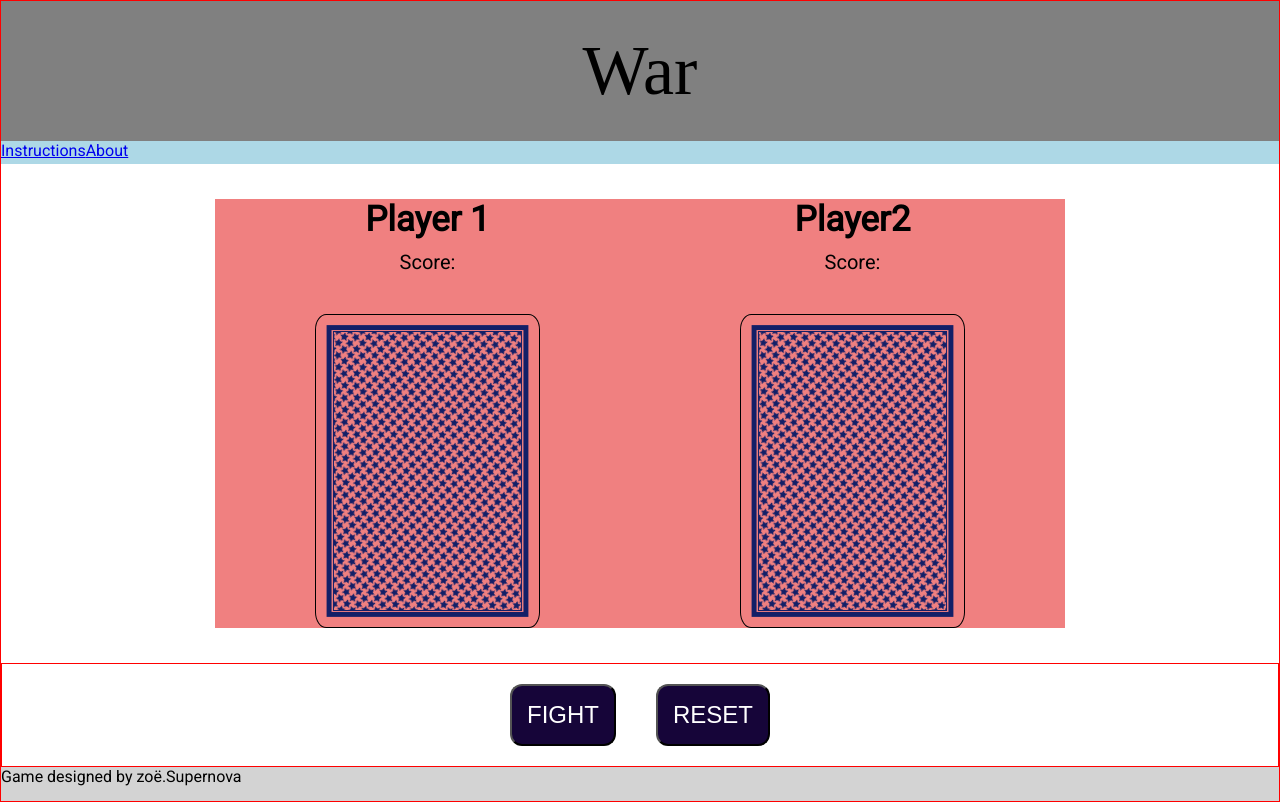
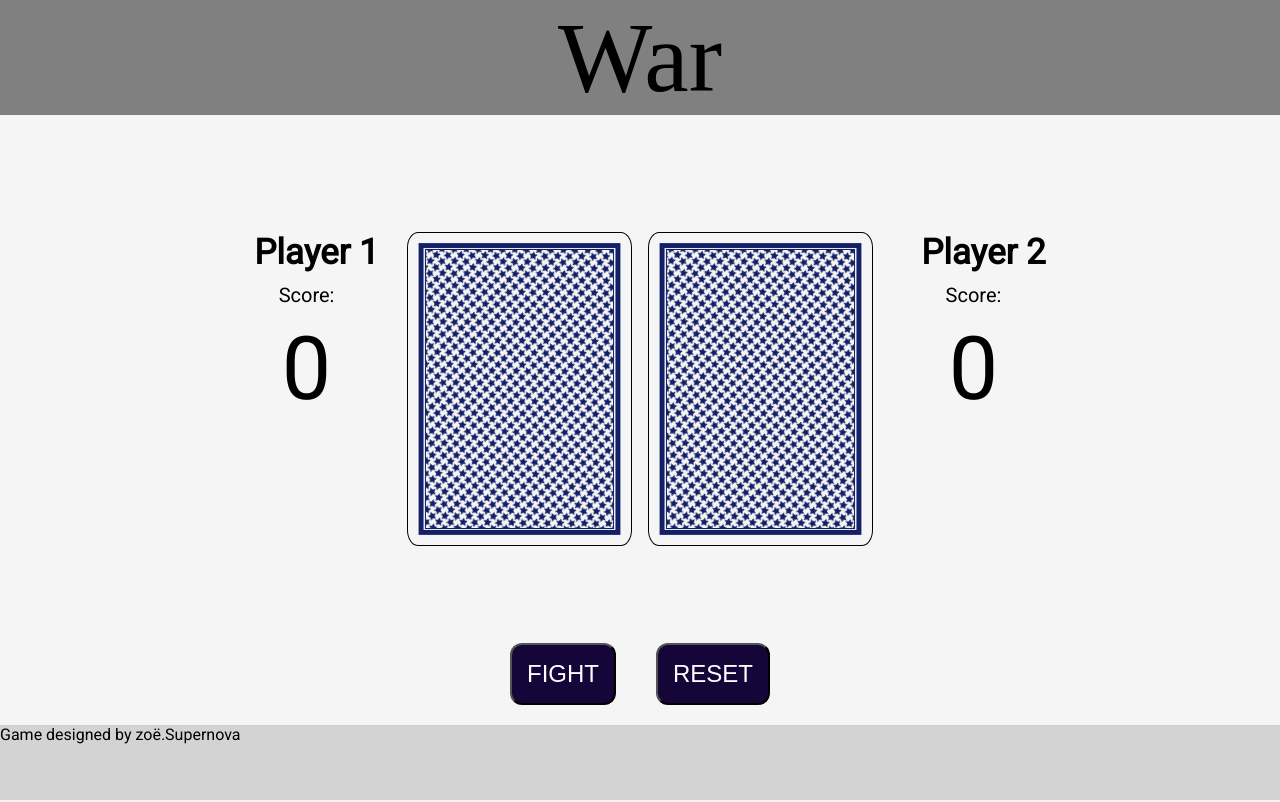
Before and after one commit to zsiskos/SEI-project01, a plain HTML site: page index.html in a window 1280 px wide. Drawn offline with Linux system fonts and the light colour scheme; a web font is replaced by a local one.

Commit message:
style scoreboard

```diff
--- a/css/style.css
+++ b/css/style.css
@@ -8,30 +8,31 @@ body {
     flex-direction: column;
     width: auto;
     height: 100vh;
-    border: 1px solid red;
+    background-color: whitesmoke;
     font-family: 'Roboto';
 }
 
 header {
     display: flex;
     width: auto;
-    height: 100px;
     background-color: gray;
-    padding: 30px;
     justify-content: center;
+    align-content: center;
     font-family: 'Bowlby One SC';
 }
 
 h1 {
 	color: #07A65A5;
-	font-size: 70px;
-	margin: 0px;
+    text-align: center;
+    font-size: 100px;
     font-weight: 400;
 }
 
 h2 {
+    margin: 40px 20px 10px 40px;
     text-align: center;
     font-size: 35px;
+
 }
 
 p {
@@ -39,6 +40,10 @@ p {
     text-align: center;
     font-size: 20px;
 
+}
+#score1,
+#score2 {
+    font-size: 88px;
 }
 
 nav {
@@ -52,9 +57,8 @@ main {
    display: flex;
    align-self: center;
    justify-content: space-around;
-   width: 850px;
-   margin: 35px auto;
-   background-color: lightcoral;
+   width: auto;
+   margin: auto;
 }
 
 img {
@@ -69,9 +73,6 @@ img {
     align-content: center;
     align-items: center;
     justify-content: center;
-    color: red;
-    border: 1px solid red;
-
 }
 
 button {
--- a/index.html
+++ b/index.html
@@ -12,24 +12,30 @@
         <h1>War</h1>
     </header>
 
-    <nav>
+    <!-- <nav>
 		<a href="#">Instructions</a>
 		<a href="#">About</a>
-	</nav>
+	</nav> -->
 
     <main>
-        <div class="player">
+        <div>
             <h2 id="p1Name">Player 1</h2>
-            <p class='score' id='score1'>Score:</p>
-            <img id="player1Card" src="images/backs/blue.svg" alt="back of blue card">
-
+            <p>Score:</p>
+            <p id='score1'>0</p>
         </div>
 
         <div class="player">
-            <h2 id="p2Name">Player2</h2>
-            <p class='score' id='score2'>Score:</p>
+            <img id="player1Card" src="images/backs/blue.svg" alt="back of blue card">
+        </div>
+
+        <div class="player">
             <img id="player2Card" src="images/backs/blue.svg" alt="back of blue card">
+        </div>
 
+        <div>
+            <h2 id="p2Name">Player 2</h2>
+            <p>Score:</p>
+            <p id='score2'>0</p>
         </div>
     </main>
 
```
